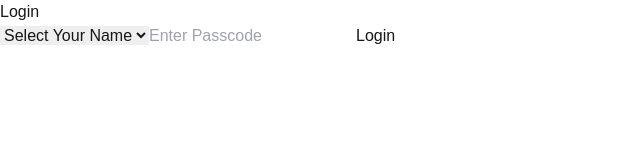
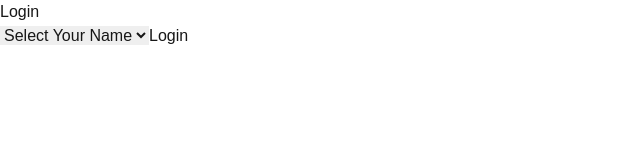
Before and after one commit to SaiSVemula/Household-Rota, a Next.js app: page /login in a window 1280 px wide. Shown: the top 160 px of the page, without its empty margins (0-640 px from the left). Built offline with nearby package versions, Linux system fonts and the light colour scheme.

Commit message:
Update page.js

```diff
--- a/app/login/page.js
+++ b/app/login/page.js
@@ -10,12 +10,8 @@ export default function Login() {
   const router = useRouter();
 
   const handleLogin = () => {
-    if (code === 'EERTF') {
-      localStorage.setItem('user', name); // Save the user's name to localStorage
-      router.push('/dashboard'); // Redirect to the dashboard
-    } else {
-      setError('Incorrect passcode!');
-    }
+    localStorage.setItem('user', name); // Save the user's name to localStorage
+    router.push('/dashboard'); // Redirect to the dashboard
   };
 
   return (
@@ -27,11 +23,6 @@ export default function Login() {
         <option value="Kishan">Kishan</option>
         <option value="Sandeep">Sandeep</option>
       </select>
-      <input
-        type="password"
-        placeholder="Enter Passcode"
-        onChange={(e) => setCode(e.target.value)}
-      />
       {error && <p style={{ color: 'red' }}>{error}</p>}
       <button onClick={handleLogin}>Login</button>
     </div>
```
